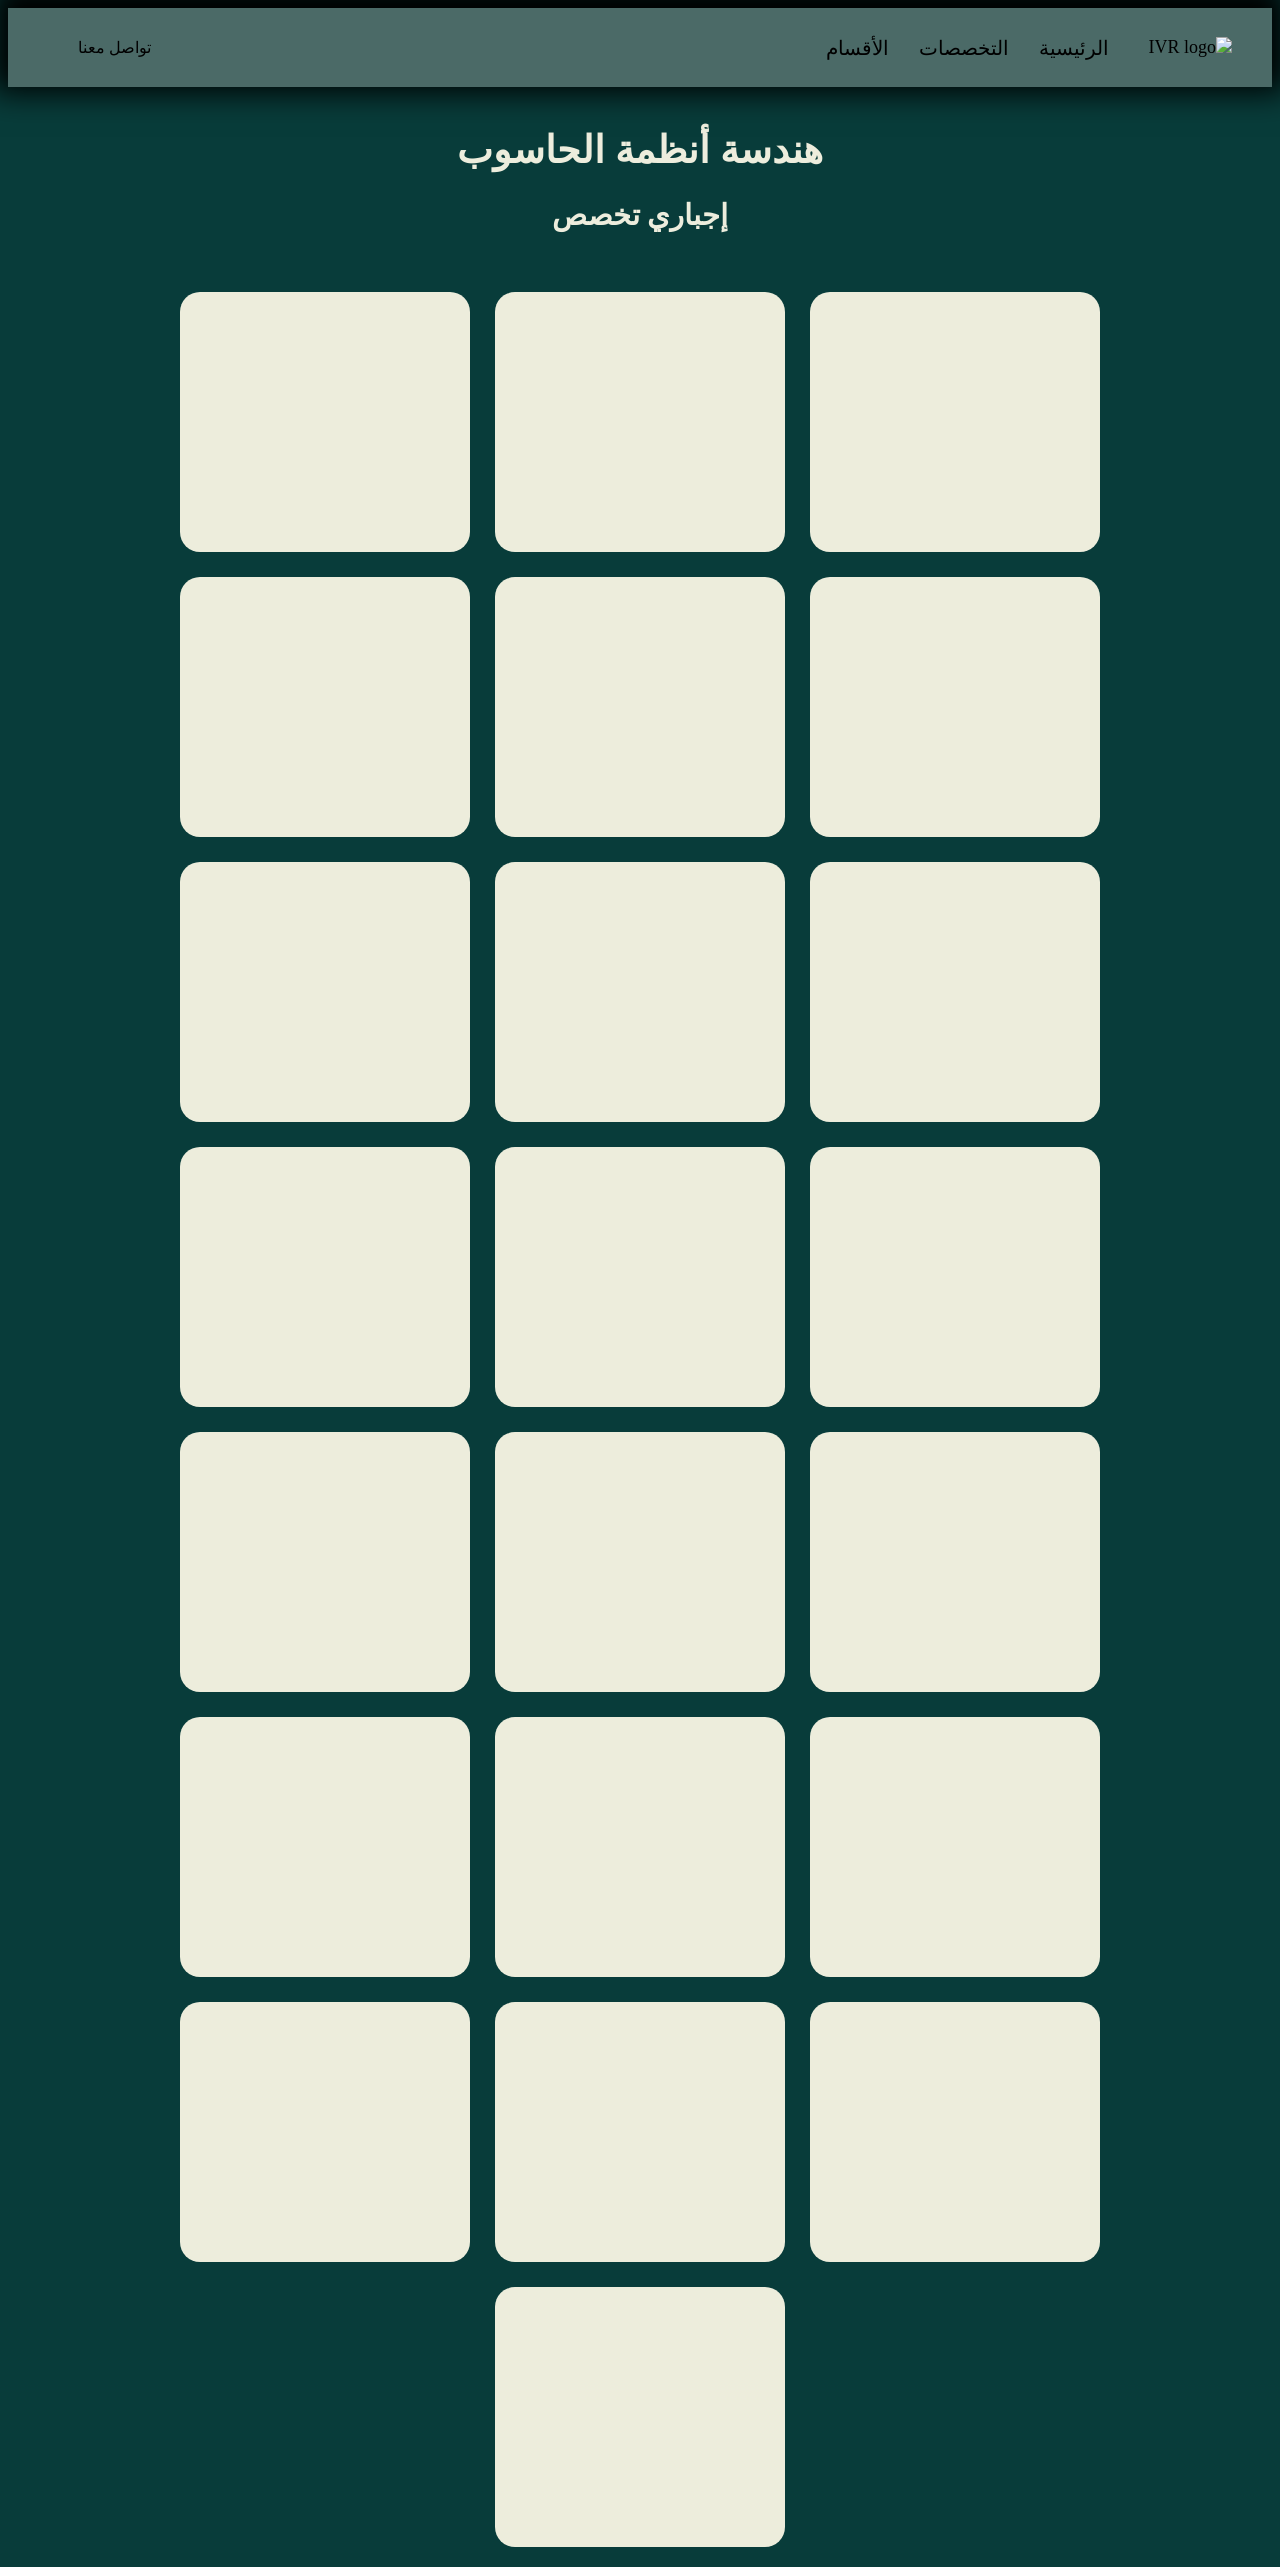
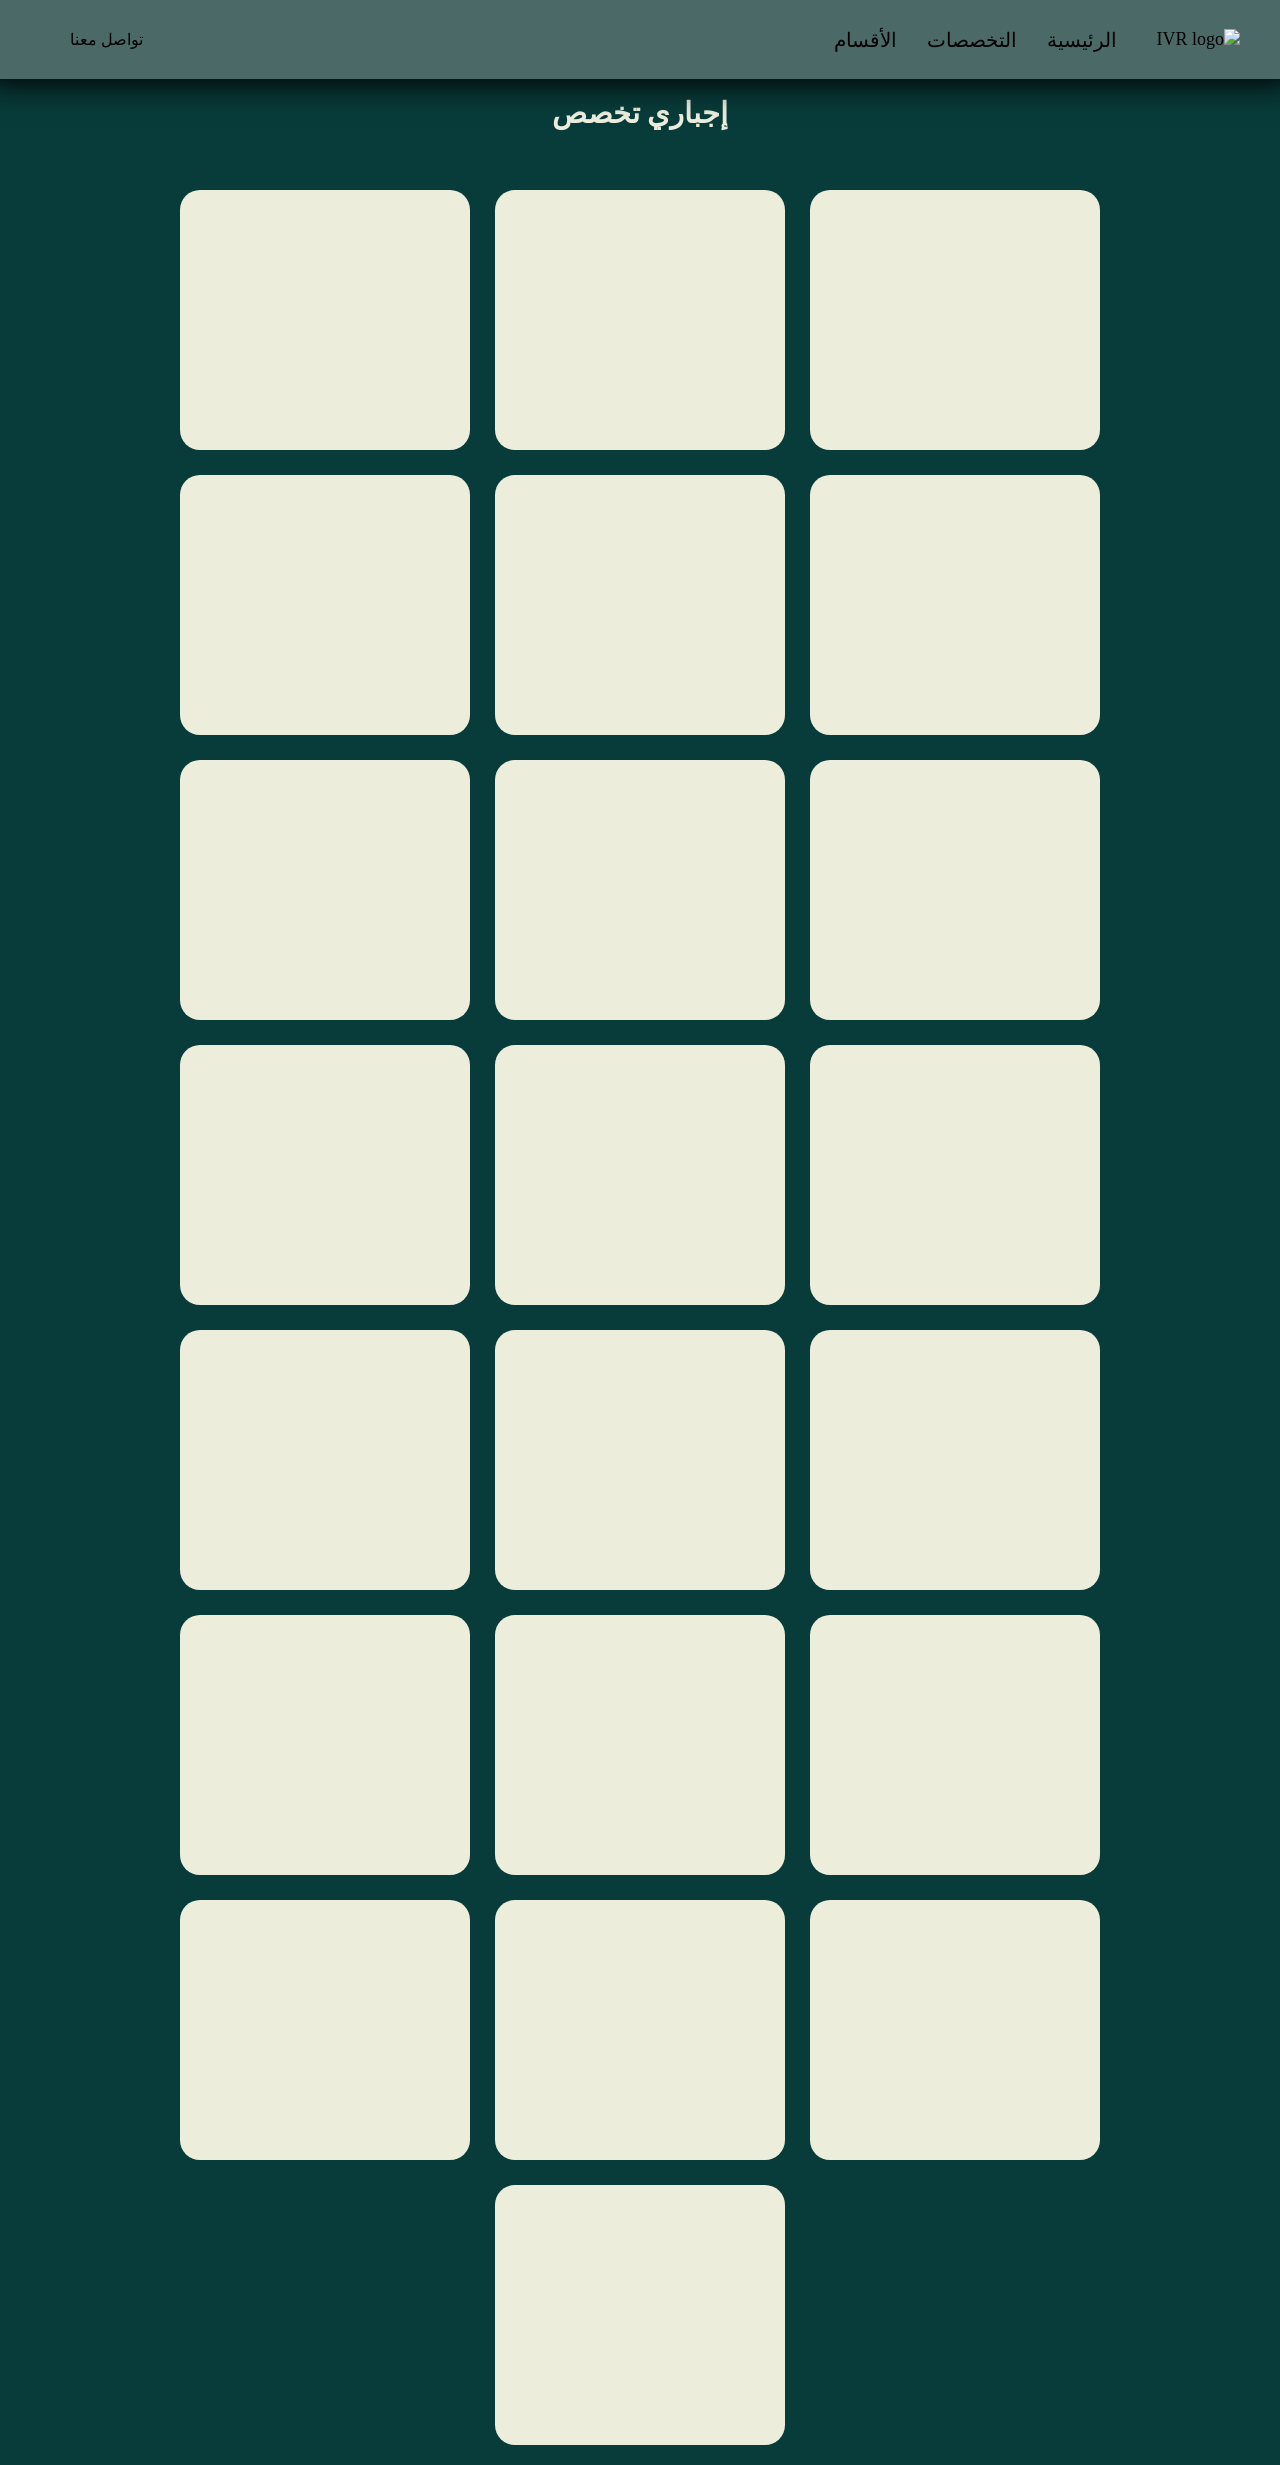

Extract navbar to separate component

--- a/assets/css/style.css
+++ b/assets/css/style.css
@@ -14,19 +14,25 @@ body {
     cursor: pointer;
 }
 
-.navbar {
-    position: sticky;
-    top: 0;
-    left: 0%;
-    right: 0%;
+#navbar-placeholder {
+    min-height: 124px;
     z-index: 9999;
+}
+
+.navbar {
+    position: fixed;
+    top: 0;
+    left: 0;
+    right: 0;
     background-color: rgba(75, 106, 103);
     display: flex;
     justify-content: space-between;
     align-items: center;
     padding: 15px 40px;
     box-shadow: 0px -10px 30px 15px #000000;
-    margin-bottom: 40px;
+    box-sizing: border-box;
+    width: 100%;
+    z-index: 9999;
 }
 
 .nav-right {
@@ -309,6 +315,10 @@ body {
 
 
 @media screen and (min-width:0px) and (max-width:800px) {
+    #navbar-placeholder {
+        min-height: 100px;
+    }
+
     .navbar {
         padding: 10px 40px;
     }
